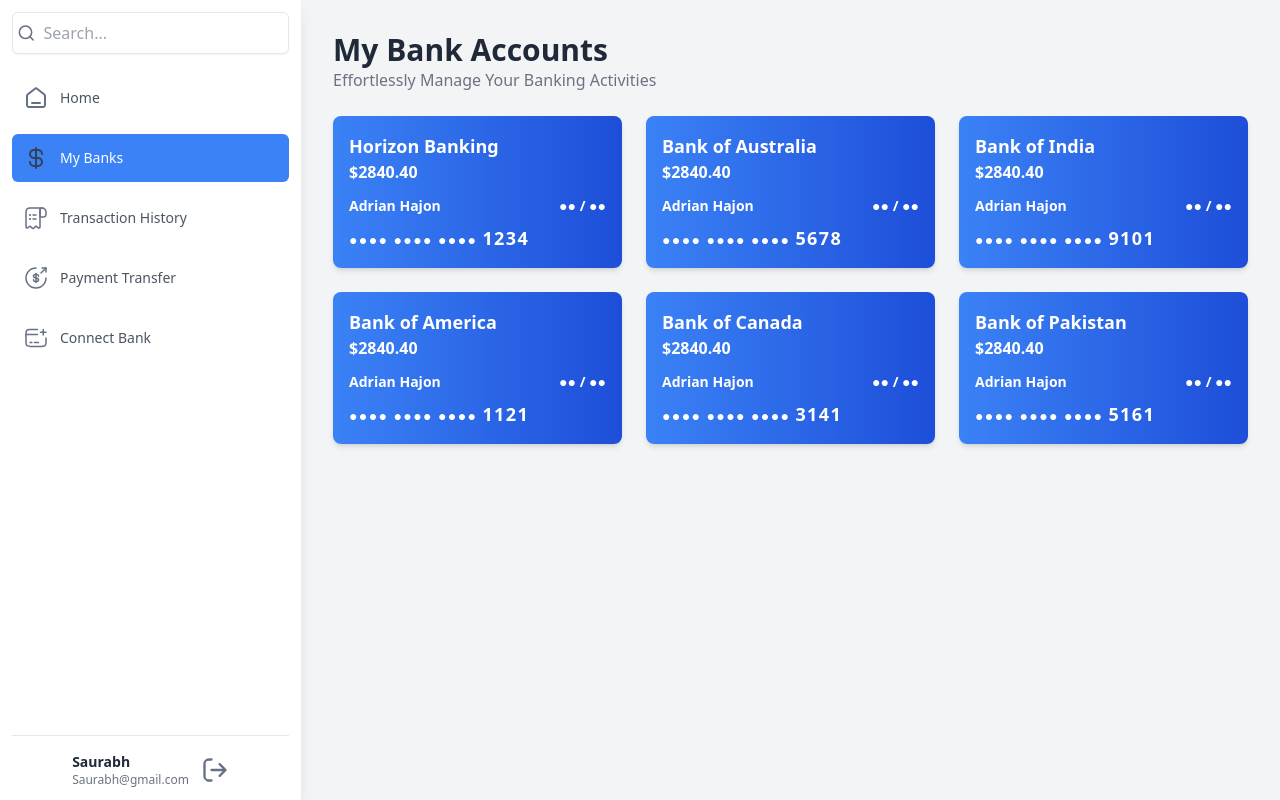
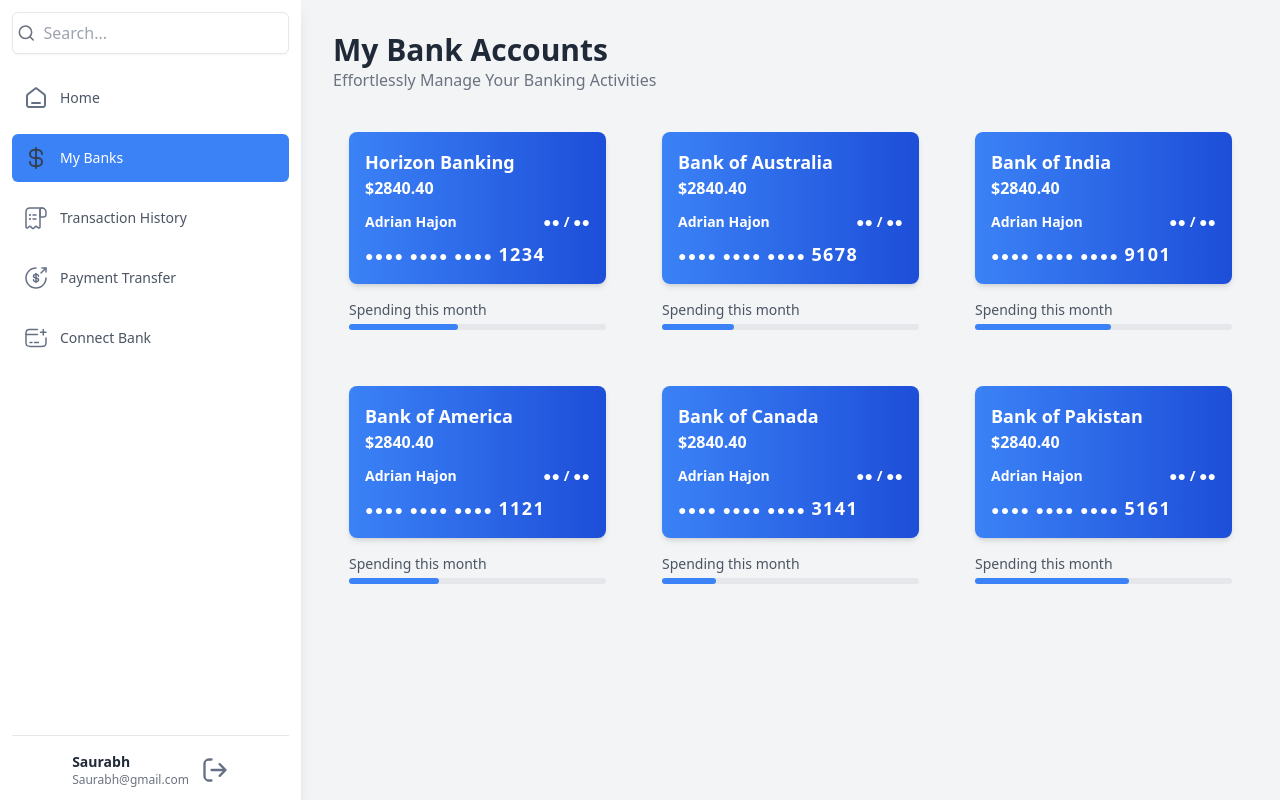
Before and after one commit to saurabhgdeshmukh/FinTech, a Next.js app: page /mybanks in a window 1280 px wide. Built offline with nearby package versions, Linux system fonts and the light colour scheme.

Commit message:
Progress Added my Banks

```diff
--- a/app/mybanks/page.tsx
+++ b/app/mybanks/page.tsx
@@ -9,6 +9,7 @@
     currentBalance: 2840.4,
     mask: "1234",
     shareableId: "abc123",
+    spending: 1200,
   },
   {
     appwriteItemId: "2",
@@ -16,6 +17,7 @@
     currentBalance: 2840.4,
     mask: "5678",
     shareableId: "def456",
+    spending: 800,
   },
   {
     appwriteItemId: "3",
@@ -23,6 +25,7 @@
     currentBalance: 2840.4,
     mask: "9101",
     shareableId: "ghi789",
+    spending: 1500,
   },
   {
     appwriteItemId: "4",
@@ -30,6 +33,7 @@
     currentBalance: 2840.4,
     mask: "1121",
     shareableId: "jkl012",
+    spending: 1000,
   },
   {
     appwriteItemId: "5",
@@ -37,6 +41,7 @@
     currentBalance: 2840.4,
     mask: "3141",
     shareableId: "mno345",
+    spending: 600,
   },
   {
     appwriteItemId: "6",
@@ -44,6 +49,7 @@
     currentBalance: 2840.4,
     mask: "5161",
     shareableId: "pqr678",
+    spending: 1700,
   },
 ];
 
@@ -61,7 +67,18 @@
         {/* Bank Cards Section */}
         <div className="grid grid-cols-1 md:grid-cols-2 lg:grid-cols-3 gap-6">
           {accounts.map((account) => (
-            <Card key={account.appwriteItemId} account={account} userName="Adrian Hajon" />
+            <div key={account.appwriteItemId} className="p-4">
+              <Card account={account} userName="Adrian Hajon" />
+              <div className="mt-4">
+                <p className="text-sm text-gray-600">Spending this month</p>
+                <div className="w-full bg-gray-200 rounded-full h-1.5 mt-1">
+                  <div
+                    className="bg-blue-500 h-1.5 rounded-full"
+                    style={{ width: `${(account.spending / account.currentBalance) * 100}%` }}
+                  ></div>
+                </div>
+              </div>
+            </div>
           ))}
         </div>
       </div>
```
